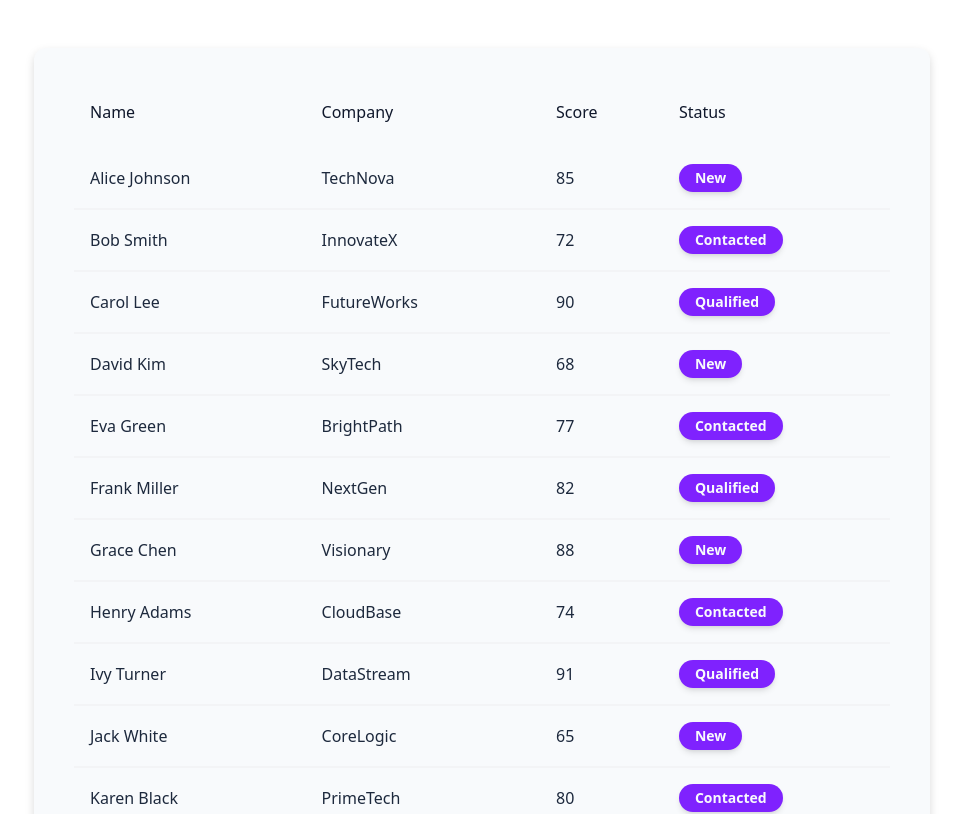
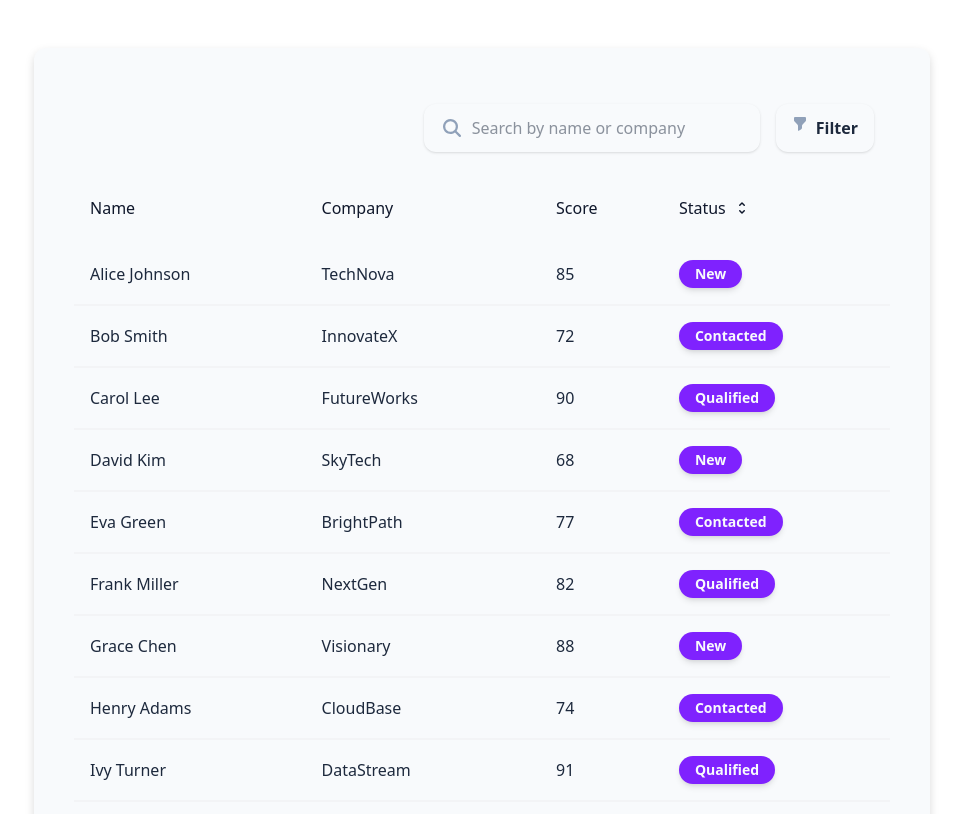
Before and after one commit to thiagomtolotti/mini-seller-console, a React (Vite) app: page / in a window 1280 px wide. Shown: the top 814 px of the page, without its empty margins (158-1121 px from the left). Built offline with nearby package versions, Linux system fonts and the light colour scheme.

Commit message:
initially adds LeadsListFilters

```diff
--- a/package.json
+++ b/package.json
@@ -12,6 +12,7 @@
     "coverage": "vitest --coverage"
   },
   "dependencies": {
+    "@heroicons/react": "^2.2.0",
     "@tailwindcss/vite": "^4.1.13",
     "clsx": "^2.1.1",
     "react": "^19.1.1",
--- /dev/null
+++ b/src/components/LeadsListFilters/FilterButton.tsx
@@ -0,0 +1,11 @@
+import { FunnelIcon } from "@heroicons/react/16/solid";
+
+export default function FilterButton() {
+  return (
+    <button className="rounded-xl shadow-sm w-fit flex gap-2 px-4 py-3 hover:bg-slate-200 cursor-pointer font-semibold">
+      <FunnelIcon className="w-4 text-slate-400" />
+
+      <p>Filter</p>
+    </button>
+  );
+}
--- /dev/null
+++ b/src/components/LeadsListFilters/SearchButton.tsx
@@ -0,0 +1,14 @@
+import { MagnifyingGlassIcon } from "@heroicons/react/16/solid";
+
+export default function SearchButton() {
+  return (
+    <div className="rounded-xl shadow-sm w-fit flex gap-2 px-4 py-3 ">
+      <MagnifyingGlassIcon className="w-6 text-slate-400" />
+
+      <input
+        placeholder="Search by name or company"
+        className="w-68 focus:outline-none "
+      />
+    </div>
+  );
+}
--- /dev/null
+++ b/src/components/LeadsListFilters/index.tsx
@@ -0,0 +1,12 @@
+import FilterButton from "./FilterButton";
+import SearchButton from "./SearchButton";
+
+export default function LeadsListTableFilters() {
+  return (
+    <div className="p-4 mb-4 flex gap-4 justify-end">
+      <SearchButton />
+
+      <FilterButton />
+    </div>
+  );
+}
--- a/src/components/LeadsListTable/LeadsListTableHeader.tsx
+++ b/src/components/LeadsListTable/LeadsListTableHeader.tsx
@@ -1,13 +1,22 @@
+import { ChevronUpDownIcon } from "@heroicons/react/16/solid";
 import TableHeadCell from "./TableHeadCell";
 
 export default function LeadsListTableHeader() {
-  const columns = ["Name", "Company", "Score", "Status"];
+  const columns = [
+    "Name",
+    "Company",
+    "Score",
+    <div className="flex gap-2 cursor-pointer">
+      Status
+      <ChevronUpDownIcon className="w-4" />
+    </div>,
+  ];
 
   return (
     <thead>
       <tr>
         {columns.map((column) => (
-          <TableHeadCell key={column}>{column}</TableHeadCell>
+          <TableHeadCell key={column.toString()}>{column}</TableHeadCell>
         ))}
       </tr>
     </thead>
--- a/src/components/LeadsListTable/index.tsx
+++ b/src/components/LeadsListTable/index.tsx
@@ -4,11 +4,15 @@ import LeadsListTableRow from "./LeadsListTableRow";
 import LeadsListTableHeader from "./LeadsListTableHeader";
 import LeadsListTableSkeleton from "./LeadsListTableSkeleton";
 
+import LeadsListTableFilters from "../LeadsListFilters";
+
 export default function LeadsListTable() {
   const { leads, pending } = useLeadsList();
 
   return (
     <div className="mx-auto w-full max-w-4xl bg-slate-50 p-10 m-12 rounded-xl drop-shadow-lg text-slate-800">
+      <LeadsListTableFilters />
+
       <table className="w-full">
         <LeadsListTableHeader />
 
```
Also changed, not shown: 1 other file (tests, documents, lock files or other folders).
